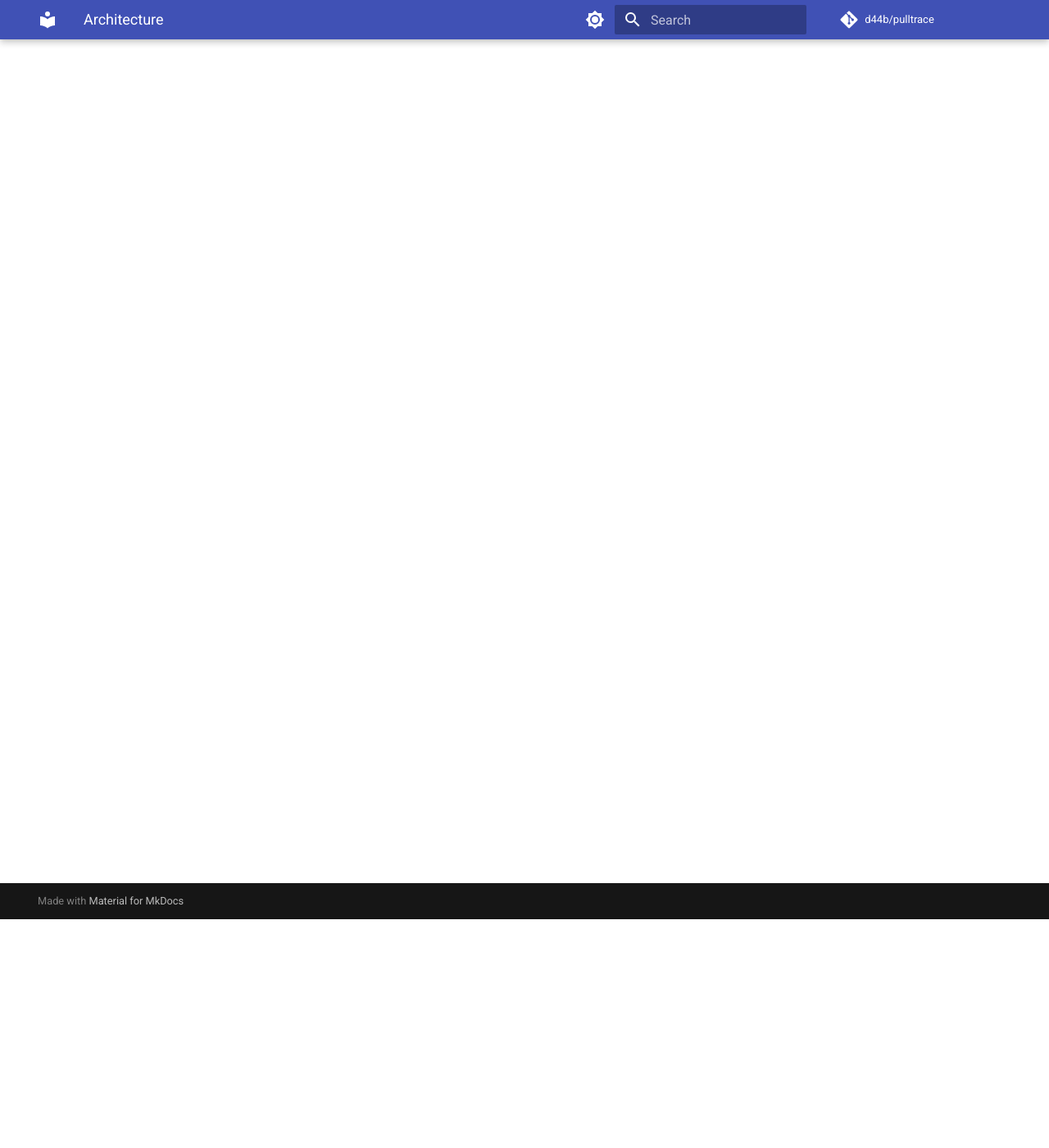
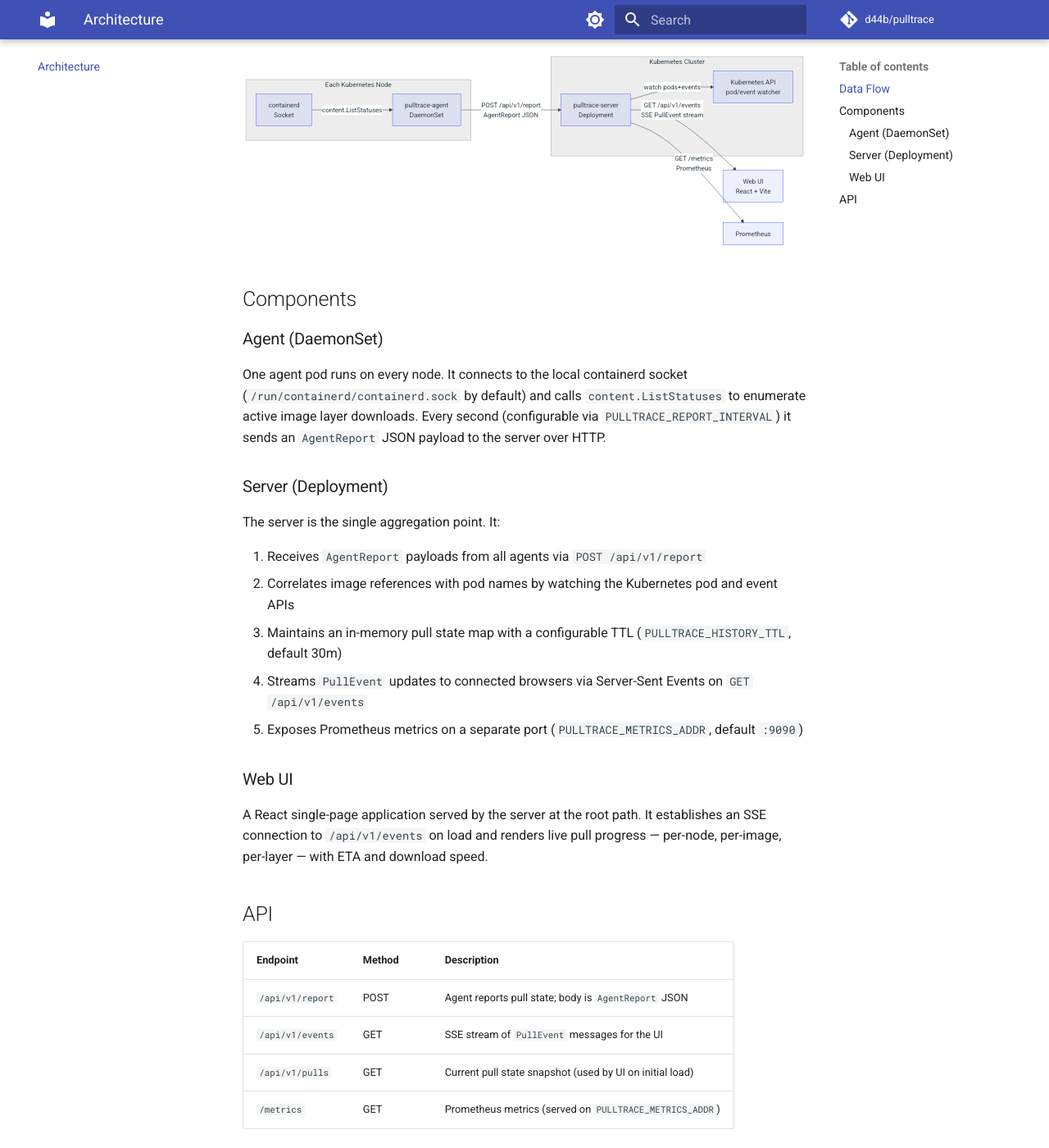
Before and after one commit to d44b/pulltrace, an MkDocs documentation site: the page built from docs/architecture.md, in a window 1280 px wide and 1400 px high, scrolled down 279 px. Shown: the whole window at 82% size. Built offline with MkDocs 1.6.1 and Material for MkDocs 9.7.7, drawn with Linux system fonts in a browser that asks for light colours; comment, search, counter and statistics services are not loaded; some of the changed text lies outside the part shown.

Commit message:
feat(02-02): write installation, configuration, and architecture docs pages
Installation: helm repo add/install/upgrade/uninstall commands with prerequisites.
Configuration: complete server (6 vars) and agent (6 vars) env var tables from source code.
Architecture: Mermaid flowchart (agent→server→UI→Prometheus) plus component prose.

````diff
--- a/docs/architecture.md
+++ b/docs/architecture.md
@@ -1,3 +1,54 @@
 # Architecture
 
-_Content coming in v0.1.0 documentation update._
+Pulltrace has three components: an agent DaemonSet, a central server, and a React web UI.
+
+## Data Flow
+
+```mermaid
+flowchart LR
+    subgraph node["Each Kubernetes Node"]
+        CT[containerd\nSocket]
+        AG[pulltrace-agent\nDaemonSet]
+        CT -->|content.ListStatuses| AG
+    end
+
+    AG -->|POST /api/v1/report\nAgentReport JSON| SV
+
+    subgraph cluster["Kubernetes Cluster"]
+        SV[pulltrace-server\nDeployment]
+        K8S[Kubernetes API\npod/event watcher]
+        SV -->|watch pods+events| K8S
+    end
+
+    SV -->|GET /api/v1/events\nSSE PullEvent stream| UI[Web UI\nReact + Vite]
+    SV -->|GET /metrics\nPrometheus| PROM[Prometheus]
+```
+
+## Components
+
+### Agent (DaemonSet)
+
+One agent pod runs on every node. It connects to the local containerd socket (`/run/containerd/containerd.sock` by default) and calls `content.ListStatuses` to enumerate active image layer downloads. Every second (configurable via `PULLTRACE_REPORT_INTERVAL`) it sends an `AgentReport` JSON payload to the server over HTTP.
+
+### Server (Deployment)
+
+The server is the single aggregation point. It:
+
+1. Receives `AgentReport` payloads from all agents via `POST /api/v1/report`
+2. Correlates image references with pod names by watching the Kubernetes pod and event APIs
+3. Maintains an in-memory pull state map with a configurable TTL (`PULLTRACE_HISTORY_TTL`, default 30m)
+4. Streams `PullEvent` updates to connected browsers via Server-Sent Events on `GET /api/v1/events`
+5. Exposes Prometheus metrics on a separate port (`PULLTRACE_METRICS_ADDR`, default `:9090`)
+
+### Web UI
+
+A React single-page application served by the server at the root path. It establishes an SSE connection to `/api/v1/events` on load and renders live pull progress — per-node, per-image, per-layer — with ETA and download speed.
+
+## API
+
+| Endpoint | Method | Description |
+|----------|--------|-------------|
+| `/api/v1/report` | POST | Agent reports pull state; body is `AgentReport` JSON |
+| `/api/v1/events` | GET | SSE stream of `PullEvent` messages for the UI |
+| `/api/v1/pulls` | GET | Current pull state snapshot (used by UI on initial load) |
+| `/metrics` | GET | Prometheus metrics (served on `PULLTRACE_METRICS_ADDR`) |
````
Also changed, not shown: docs/configuration.md (+44 -1 lines), docs/installation.md (+43 -6 lines).
